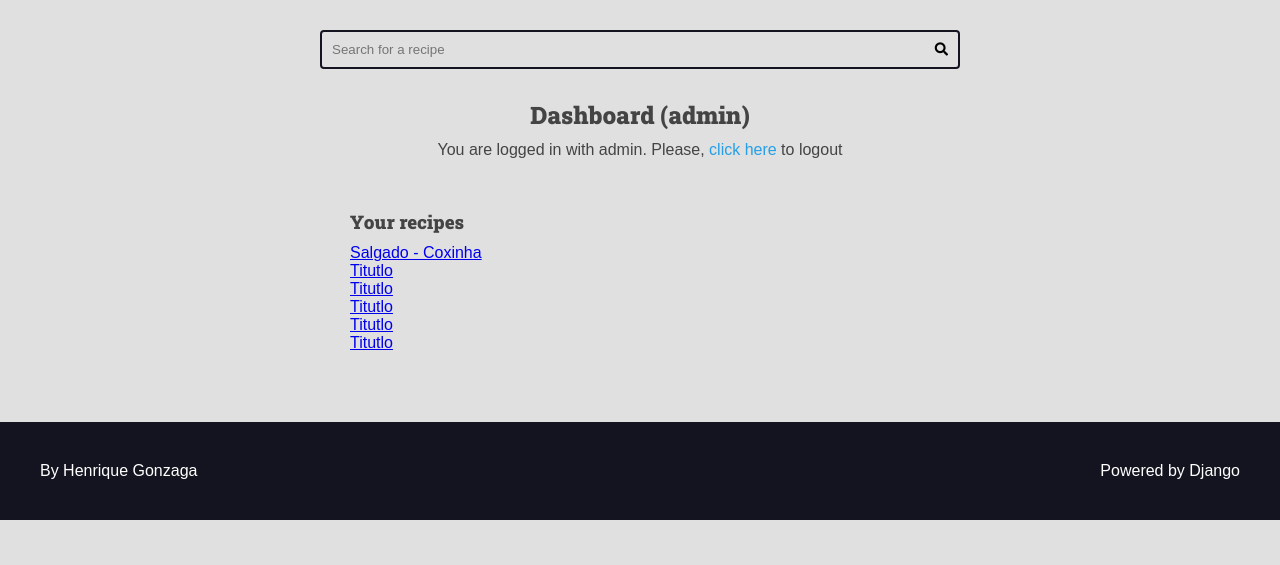
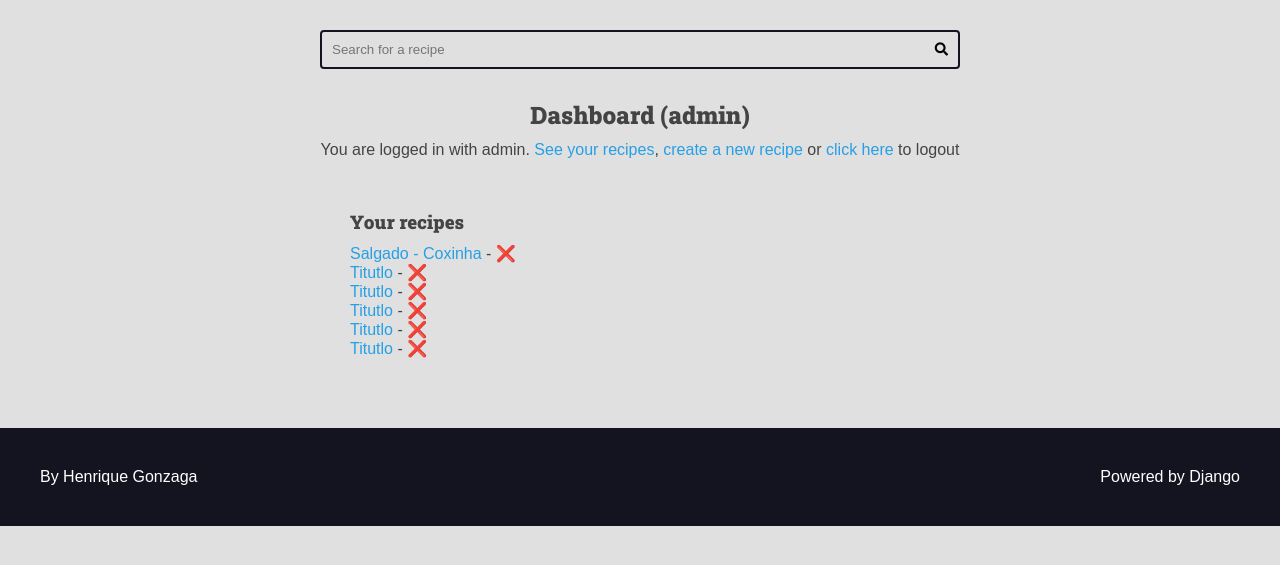
Before and after one commit to henriquealvesgonzaga87/Projeto_Django, a Django app: page /authors/dashboard/ in a window 1280 px wide. Shown: the part 113-678 px from the top of the page. Run offline with Django 5.2, Linux system fonts and the light colour scheme; a user stored in the database is signed in; data comes from the database, SQL or seed files in the repository; both versions use the stored data as it was after the commit.

Commit message:
finishes the section 15

```diff
--- a/authors/templates/authors/pages/dashboard.html
+++ b/authors/templates/authors/pages/dashboard.html
@@ -6,13 +6,19 @@
   <div class="main-content center container">
     <h2>Dashboard ({{ user }})</h2>
     {% include "authors/partials/login_message.html" %}
+    {% include 'global/partials/messages.html' %}
 
     <div class="authors-dashboard-container">
       <h3>Your recipes</h3>
       <ul>
         {% for recipe in recipes %}
           <li>
-            <a href="{% url "authors:dashboard_recipe_edit" recipe.id %}">{{ recipe.title }}</a>
+            <a href="{% url "authors:dashboard_recipe_edit" recipe.id %}">{{ recipe.title }}</a> -
+            <form class="inline-form form-delete" action="{% url "authors:dashboard_recipe_delete" %}" method="POST">
+              {% csrf_token %}
+              <input type="hidden" name="id" value="{{ recipe.id }}">
+              <button class="plaintext-button" type="submit">❌</button>
+            </form>
           </li>
           {% empty %}
             <li>
@@ -23,5 +29,4 @@
     </div>
   </div>
 
-  {% include 'global/partials/messages.html' %}
 {% endblock content %}
--- a/authors/templates/authors/pages/dashboard_recipe.html
+++ b/authors/templates/authors/pages/dashboard_recipe.html
@@ -8,7 +8,7 @@
     {% include 'global/partials/messages.html' %}
     {% include "authors/partials/login_message.html" %}
 
-    <div class="authors-dashboard-container">
+    <div class="left">
       {% include "global/partials/form.html" %}
     </div>
 
--- a/authors/templates/authors/partials/login_message.html
+++ b/authors/templates/authors/partials/login_message.html
@@ -2,7 +2,8 @@
     <div class="login-message">
         You are logged in with
         {{ request.user.username }}.
-        Please,
+        <a href="{% url "authors:dashboard" %}">See your recipes</a>,
+        <a href="{% url "authors:dashboard_recipe_new" %}">create a new recipe</a> or
         <form class="inline-form" action="{% url "authors:logout" %}" method="POST">
             {% csrf_token %}
             <input type="hidden" name="username" value="{{ request.user.username }}">
--- a/authors/urls.py
+++ b/authors/urls.py
@@ -11,5 +11,7 @@ urlpatterns = [
     path("login/create/", views.login_create, name="login_create"),
     path("logout/", views.logout_view, name="logout"),
     path("dashboard/", views.dashboard, name="dashboard"),
+    path("dashboard/recipe/new/", views.dashboard_recipe_new, name="dashboard_recipe_new"),
+    path("dashboard/delete/", views.dashboard_recipe_delete, name="dashboard_recipe_delete"),
     path("dashboard/<int:id>/edit/", views.dashboard_recipe_edit, name="dashboard_recipe_edit"),
 ]
--- a/authors/views.py
+++ b/authors/views.py
@@ -4,6 +4,8 @@ from django.shortcuts import redirect, render
 from django.urls import reverse
 from django.contrib.auth import authenticate, login, logout
 from django.contrib.auth.decorators import login_required
+
+from authors.forms.recipe_form import AuthorRecipeForm
 
 from .forms import RegisterForm, LoginForm
 
@@ -100,11 +102,80 @@ def dashboard_recipe_edit(request, id):
         is_published = False,
         author=request.user,
         pk=id
-    )
+    ).first()
 
     if not recipe:
         raise Http404
 
+    form = AuthorRecipeForm(
+        data=request.POST or None,
+        files=request.FILES or None,
+        instance=recipe
+    )
+
+    if form.is_valid():
+        recipe = form.save(commit=False)
+
+        recipe.author = request.user
+        recipe.preparation_steps_is_html = False
+        recipe.is_published = False
+
+        recipe.save()
+
+        messages.success(request, "Your recipe has been saved!")
+
+        return redirect(reverse("authors:dashboard_recipe_edit", args=(id,)))
+
     return render(request, 'authors/pages/dashboard_recipe.html', context={
+        'form': form
+    })
 
+
+@login_required(login_url="authors:login", redirect_field_name="next")
+def dashboard_recipe_new(request):
+    form = AuthorRecipeForm(
+        data=request.POST or None,
+        files=request.FILES or None,
+    )
+
+    if form.is_valid():
+        recipe: Recipe = form.save(commit=False)
+
+        recipe.author = request.user
+        recipe.preparation_steps_is_html = False
+        recipe.is_published = False
+
+        recipe.save()
+
+        messages.success(request, "Your recipe has been saved!")
+
+        return redirect(
+            reverse('authors:dashboard_recipe_edit', args=(recipe.id,))
+        )
+
+    return render(request, "authors/pages/dashboard_recipe.html", context={
+        "form": form,
+        "form_action": reverse('authors:dashboard_recipe_new')
     })
+
+
+@login_required(login_url='authors:login', redirect_field_name='next')
+def dashboard_recipe_delete(request):
+    if not request.POST:
+        raise Http404()
+
+    POST = request.POST
+    id = POST.get('id')
+
+    recipe = Recipe.objects.filter(
+        is_published = False,
+        author=request.user,
+        pk=id
+    ).first()
+
+    if not recipe:
+        raise Http404
+
+    recipe.delete()
+    messages.success(request, "Delete successfully")
+    return redirect(reverse("authors:dashboard"))
--- a/base_static/global/css/styles.css
+++ b/base_static/global/css/styles.css
@@ -67,6 +67,15 @@ h4,
 h5,
 h5 {
     font-family: var(--font-headings);
+}
+
+img {
+    max-width: 100%;
+}
+
+a {
+    color: var(--color-primary);
+    text-decoration: none;
 }
 
 .container {
@@ -296,6 +305,10 @@ h5 {
     text-align: center;
 }
 
+.left {
+    text-align: left;
+}
+
 .m-x {
     margin: 0 var(--spacing-gutter-medium);
 }
@@ -344,7 +357,9 @@ background: var(--color-primary-dark);
     color: var(--color-error-dark);
   }
 
-  .form-content input {
+  .form-content input,
+  .form-content textarea,
+  .form-content select {
     width: 100%;
     padding: 1rem;
     border-radius: 0.4rem;
@@ -366,6 +381,10 @@ background: var(--color-primary-dark);
 
   .inline-form {
     display: inline;
+  }
+
+  .span-2 {
+    grid-column: span 2;
   }
 
   .plaintext-button {
--- /dev/null
+++ b/base_static/global/js/scripts.js
@@ -0,0 +1,17 @@
+function my_scope() {
+    const forms = document.querySelectorAll('.form-delete')
+
+    for (const form of forms) {
+        form.addEventListener('submit', function(e) {
+            e.preventDefault();
+
+            const confirmed = confirm('Are you sure?');
+
+            if(confirmed) {
+                form.submit();
+            }
+        });
+    }
+}
+
+my_scope();
--- a/base_templates/global/base.html
+++ b/base_templates/global/base.html
@@ -1,3 +1,4 @@
+{% load static %}
 <!DOCTYPE html>
 <html lang="en">
 {% include "global/partials/head.html" %}
@@ -18,6 +19,8 @@
     </main>
 
     {% include 'global/partials/footer.html' %}
+
+    <script src="{% static "global/js/scripts.js" %}"></script>
 </body>
 
 </html>
```
Also changed, not shown: authors/forms/recipe_form.py (added, +94 -0 lines), base_templates/global/partials/form.html (+22 -7 lines), utils/strings.py (added, +7 -0 lines), db.sqlite3.
